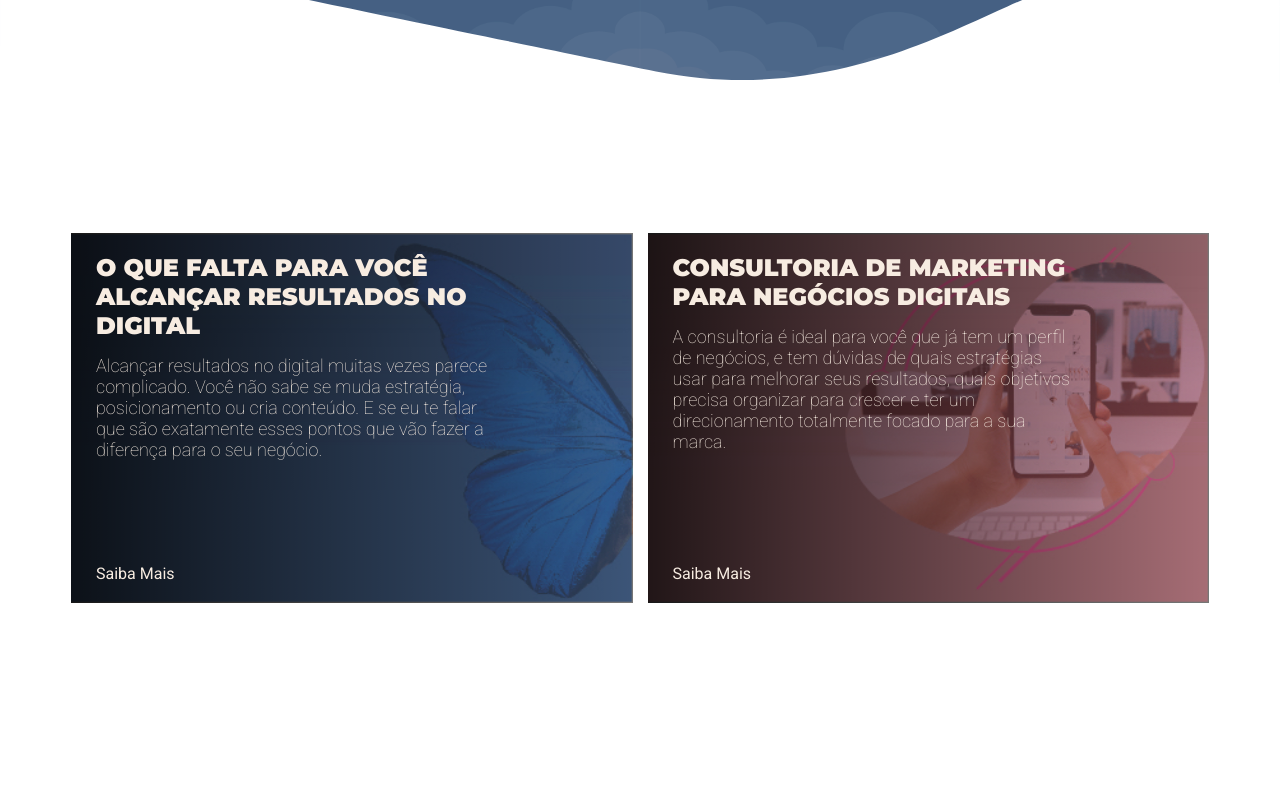
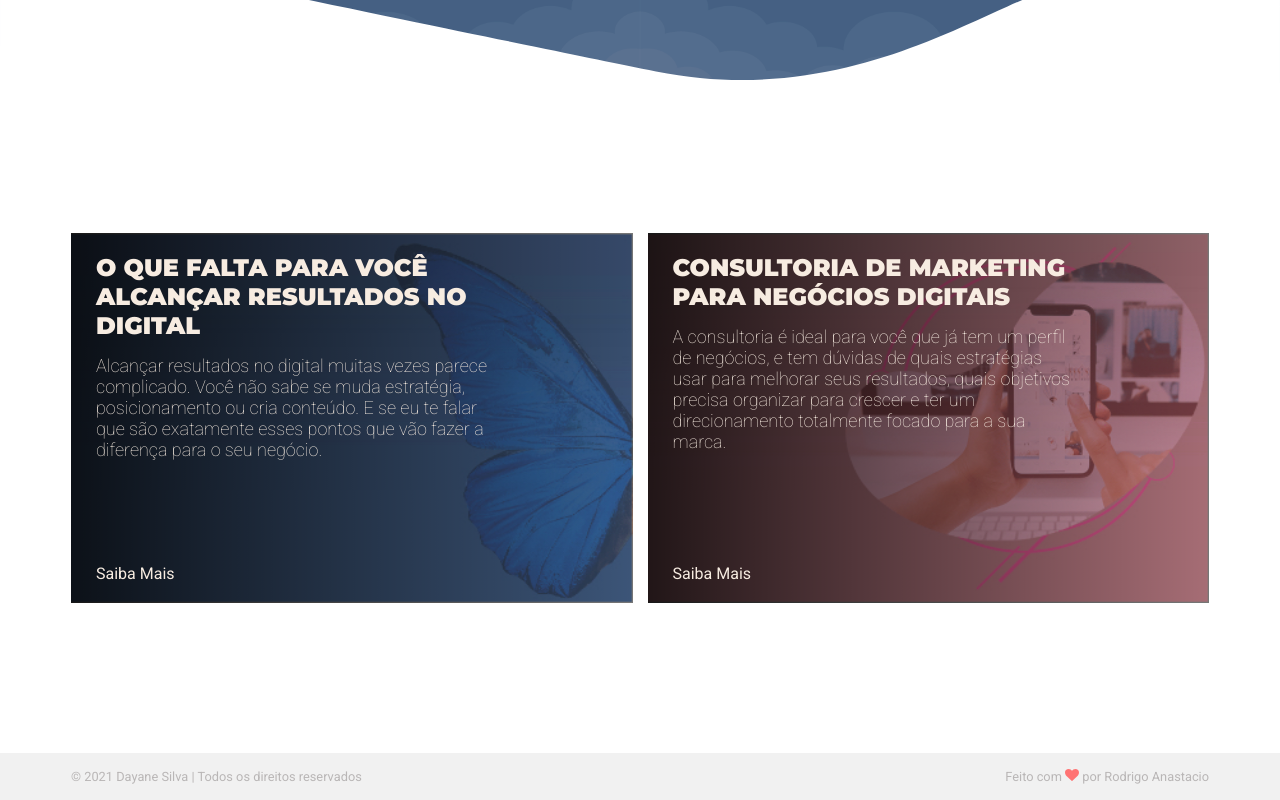
Before and after one commit to rodrigoanastacio/dayanesilva, a Next.js app: page / in a window 1280 px wide. Shown: the part 717-1517 px from the top of the page. Before the commit the page ends 1470 px from the top, so only its background shows below. Built offline with nearby package versions, Linux system fonts and the light colour scheme.

Commit message:
Desenvolvimento do Footer

```diff
--- /dev/null
+++ b/src/components/Footer/index.jsx
@@ -0,0 +1,7 @@
+import Styles from './styles.module.scss';
+
+const Footer = (props) => {
+  return <footer className={Styles.footer}>{props.children}</footer>;
+};
+
+export default Footer;
--- /dev/null
+++ b/src/components/Footer/styles.module.scss
@@ -0,0 +1,25 @@
+.footer {
+  padding: 1rem 0;
+  background-color: #f1f1f1;
+
+  p {
+    font-size: 0.8rem;
+    color: #b9b6b6;
+  }
+}
+
+.container {
+  max-width: 1170px;
+  width: 100%;
+  margin: 0 auto;
+  padding: 0 1rem;
+  display: flex;
+  flex-direction: column;
+  justify-content: space-between;
+  align-items: center;
+  height: 100%;
+
+  @media (min-width: 631px) {
+    flex-direction: row;
+  }
+}
--- a/src/pages/index.jsx
+++ b/src/pages/index.jsx
@@ -5,6 +5,7 @@ import { motion } from 'framer-motion';
 import Header from '../components/Header';
 import Headline from '../components/Headline';
 import Banner from '../components/Banner';
+import Footer from '../components/Footer';
 
 import styles from '../styles/Home.module.scss';
 
@@ -81,6 +82,16 @@ const Home = () => {
           />
         </div>
       </section>
+
+      <Footer>
+        <div className="container">
+          <p>&copy; 2021 Dayane Silva | Todos os direitos reservados</p>
+          <p>
+            Feito com <img src="/images/coracao.svg" alt="Feito com amor" /> por
+            Rodrigo Anastacio
+          </p>
+        </div>
+      </Footer>
     </>
   );
 };
--- a/src/styles/globals.scss
+++ b/src/styles/globals.scss
@@ -59,3 +59,19 @@ a {
   right: 17.5rem;
   max-width: 3.75rem;
 }
+
+.container {
+  max-width: 1170px;
+  width: 100%;
+  margin: 0 auto;
+  padding: 0 1rem;
+  display: flex;
+  flex-direction: column;
+  justify-content: space-between;
+  align-items: center;
+  height: 100%;
+
+  @media (min-width: 631px) {
+    flex-direction: row;
+  }
+}
```
Also changed, not shown: public/images/coracao.svg (added).
